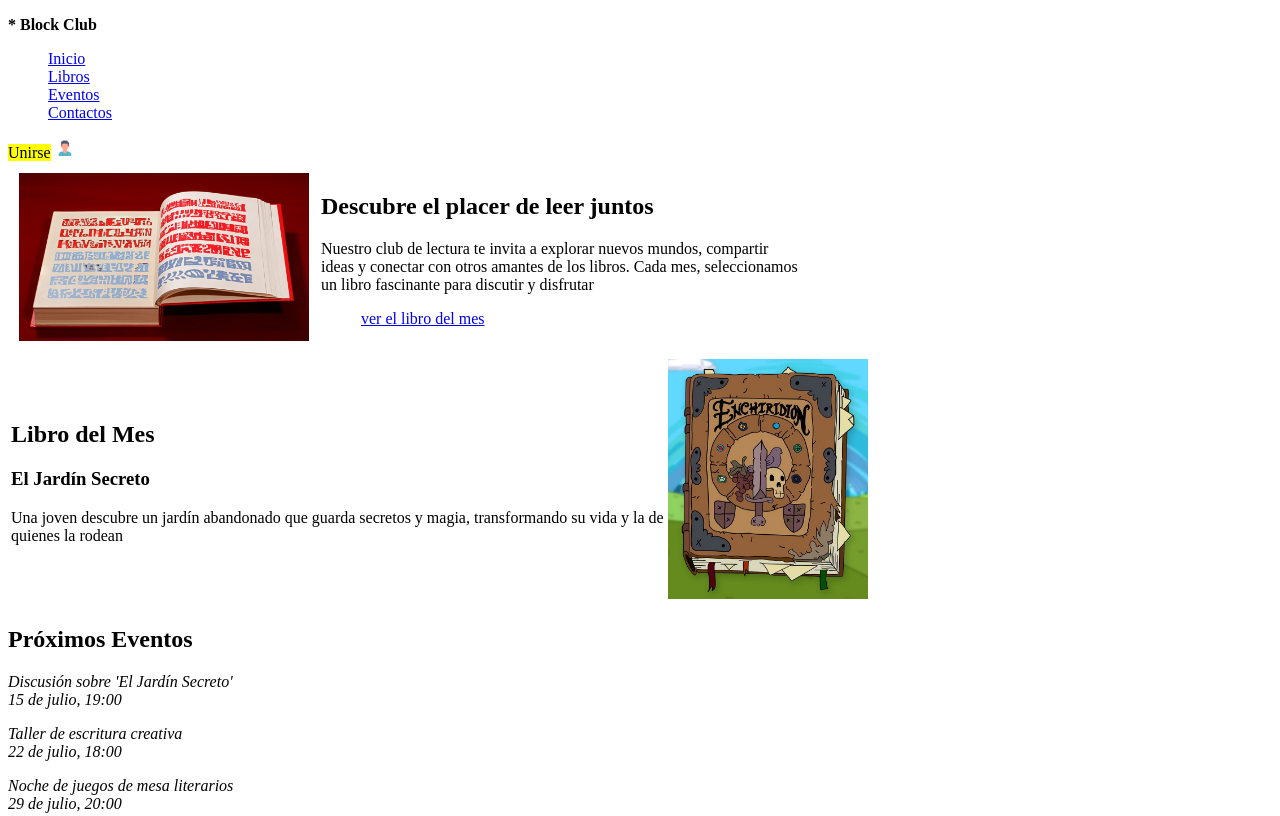
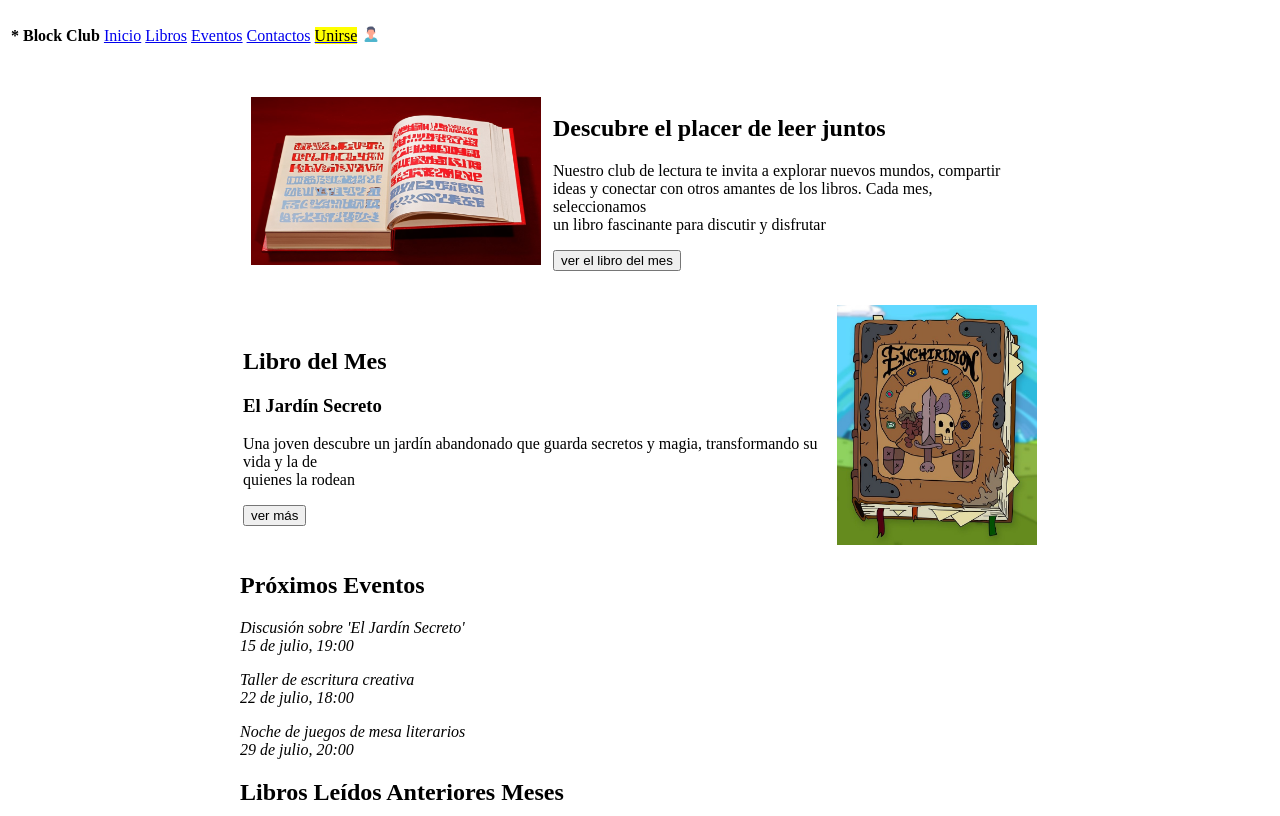
Before and after one commit to Web-101/maquetaci-n-html-tommy06vs, a plain HTML site: page index.html in a window 1280 px wide. Shown: the top 816 px of the page. Drawn offline with Linux system fonts and the light colour scheme.

Commit message:
Actualizacion page

```diff
--- a/index.html
+++ b/index.html
@@ -1,69 +1,78 @@
 <!DOCTYPE html>
-<html lang="en">
+<html lang="es-Bo">
+
 <head>
     <meta charset="UTF-8">
     <meta name="viewport" content="width=device-width, initial-scale=1.0">
-    <title>Block-Club</title>
+    <title>Block - Club</title>
+    <meta name="autor" content="Usuario desconocido">
+    <meta name="description" content="Es un vistazo de los placeres de leer.">
+
+    <meta property="og:url" content="https://web-101.github.io/maquetaci-n-html-tommy06vs/">
+    <meta property="og:title" content="Block-Club - Diario vivir">
+    <meta property="og.image"
+        content="https://github.com/Web-101/maquetaci-n-html-tommy06vs/blob/main/imagen/libros.jpg">
+    <meta property="og.description" content="Es un vistazo de los placeres de leer.">
+    <meta property="og.type" content="website">
+    <link rel="shortcut icon"
+        href="https://encrypted-tbn0.gstatic.com/images?q=tbn:ANd9GcTZNnLbkv8G4aZran467inRGtZFdF6DWR9_3A&s">
+
+    <style>
+        article,
+        footer {
+            max-width: 800px;
+            margin: 20px auto;
+        }
+
+        footer {
+            text-align: center;
+        }
+    </style>
 </head>
+
 <body>
     <header>
+        <table>
+            <tr>
+                <td>
                     <p><strong>* Block Club</strong> </p>
+                </td>
+
+                <td>
                     <nav>
-            <ul style="list-style-type:none;">
-                <li>
+                        <a href="#">Inicio</a>
+                        <a href="#">Libros</a>
+                        <a href="#">Eventos</a>
+                        <a href="#">Contactos</a>
+                    </nav>
+                </td>
+                <td>
                     <a href="#">
-                        Inicio
+                        <mark> Unirse</mark>
                     </a>
-                </li>
-                <li>
-                    <a href="#">
-                        Libros
-                    </a>
-                </li>
-                <li>
-                    <a href="#">
-                        Eventos
-                    </a>
-                </li>
-                <li>
-                    <a href="#">
-                        Contactos
-                    </a>
-                </li>
-            </ul>
-        </nav>
-        <mark> Unirse</mark>
-        <img
-        src="imagen/perfil.png"
-        alt=""
-        width="20">
+                </td>
+
+                <td>
+                    <img src="imagen/perfil.png" alt="perfil de usuario" width="20">
+                </td>
+            </tr>
+        </table>
     </header>
-    <nav>
 
-    </nav>
     <article>
         <table cellspacing="10">
             <tr>
                 <td>
-                  <img
-                    src="imagen/libros.jpg"
-                    alt=""
-                    width="290">
+                    <img src="imagen/libros.jpg" alt="" width="290">
                 </td>
                 <td>
                     <h2>Descubre el placer de leer juntos</h2>
                     <p>Nuestro club de lectura te invita a explorar nuevos mundos, compartir<br>
                         ideas y conectar con otros amantes de los libros. Cada mes, seleccionamos<br>
                         un libro fascinante para discutir y disfrutar</p>
-                <nav>
-                    <ul style="list-style-type:none;">
-                        <li>
-                            <a href="#">
+                    <button >
                         ver el libro del mes
-                            </a>
-                        </li>
-                    </ul>
-                </nav>
+                    </button>
                 </td>
             </tr>
         </table>
@@ -81,14 +90,16 @@
                         El Jardín Secreto
                     </h3>
                     <p>
-                    Una joven descubre un jardín abandonado que guarda secretos y magia, transformando su vida y la de<br>
+                        Una joven descubre un jardín abandonado que guarda secretos y magia, transformando su vida y la
+                        de<br>
                         quienes la rodean
                     </p>
+                    <button>
+                        ver más
+                    </button>
                 </td>
                 <td>
-                <img src="imagen/libro-historico.jpg"
-                alt="libro historico del mundo Uuu"
-                width="200">
+                    <img src="imagen/libro-historico.jpg" alt="libro historico del mundo Uuu" width="200">
                 </td>
             </tr>
         </table>
@@ -108,18 +119,15 @@
 
     <article>
         <h2>Libros Leídos Anteriores Meses</h2>
-        <img src="imagen/diario1.png" alt="libro 1"
-        width="150">
+        <img src="imagen/diario1.png" alt="libro 1" width="150">
         <cite><br>El Gran Esteban</cite>
         <address>F. Scott Fitzgerald</address>
 
-        <img src="imagen/diario2.png" alt="libro 2"
-        width="135">
+        <img src="imagen/diario2.png" alt="libro 2" width="135">
         <cite><br>Cien Años de Soledad</cite>
         <address>Gabriel García Márquez</address>
 
-        <img src="imagen/diario3.png" alt="libro 3"
-        width="110">
+        <img src="imagen/diario3.png" alt="libro 3" width="110">
         <cite><br> Orgullo y Prejuicio</cite>
         <address>Jane Austen</address>
 
@@ -128,7 +136,9 @@
 
     <footer>
         <hr>
-    <small>&copy; © 2024 Book Club. Todos los derechos reservados</small>
+        <small>&copy; © 2024 Book Club. Todos los derechos reservados "los libros fueros modificados por derecho de
+            autor"</small>
     </footer>
 </body>
+
 </html>
```
Also changed, not shown: imagen/captura.jpg (added). Lines whose indentation alone changed are shown as unchanged.
